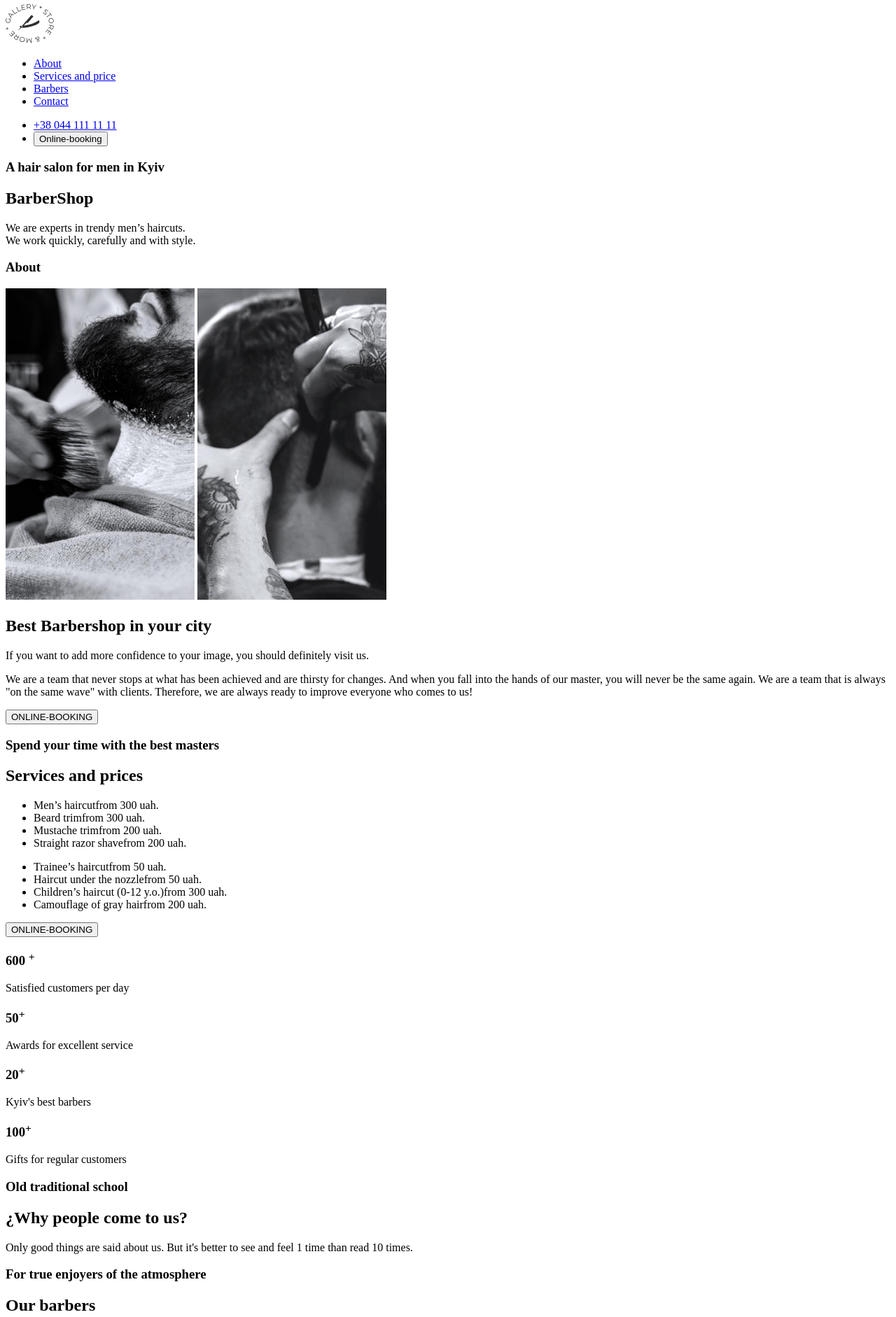
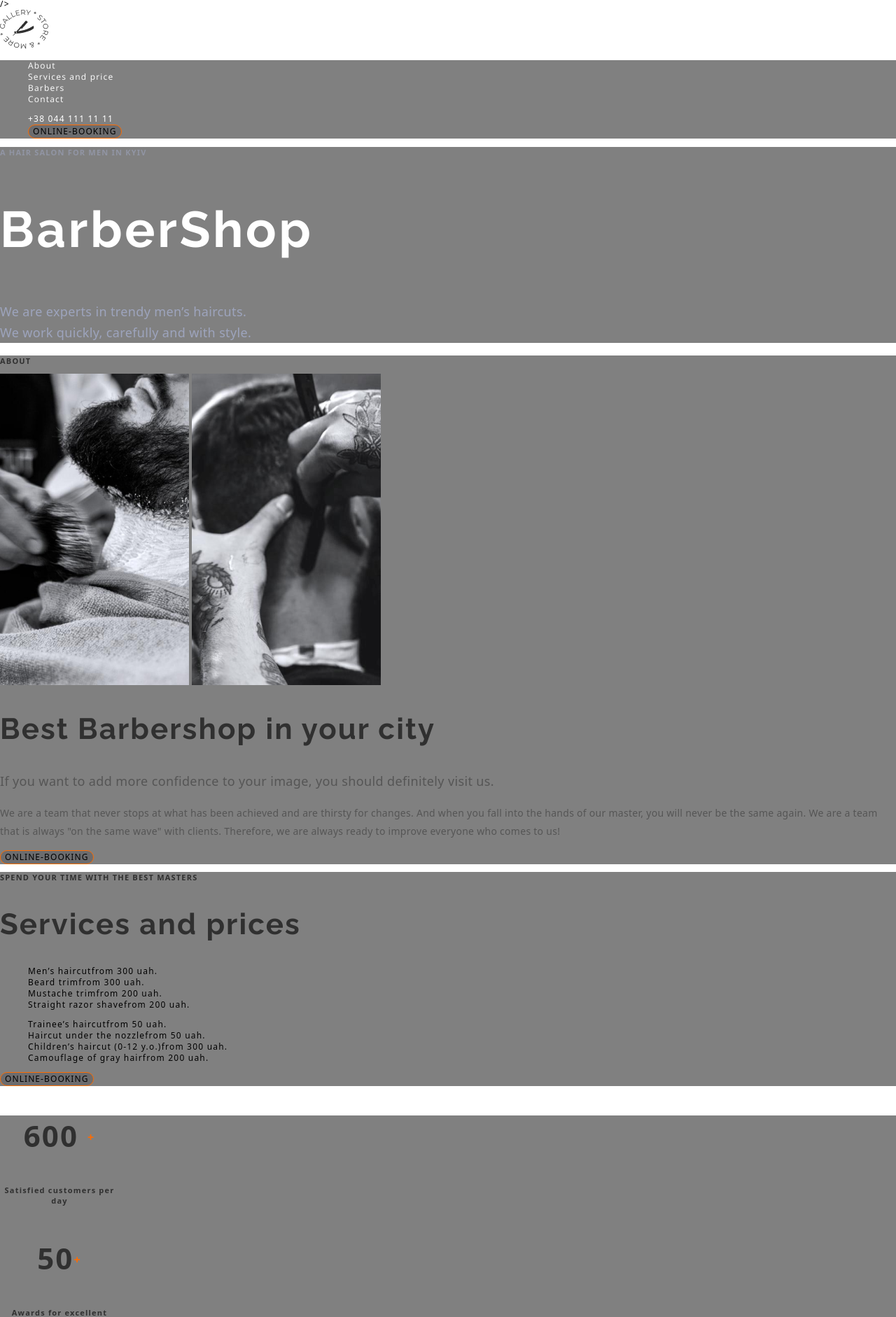
Before and after one commit to cosminGoIT/BarberShop, a plain HTML site: page index.html in a window 1280 px wide. Shown: the part 2-1884 px from the top of the page at 70% size. Drawn offline with nearby package versions, Linux system fonts and the light colour scheme.

Commit message:
added css style

```diff
--- /dev/null
+++ b/css/style.css
@@ -0,0 +1,164 @@
+/*Variables*/
+:root {
+    --background-section: gray;
+}
+
+/*Globals*/
+html {
+    font-family: 'Open Sans';
+    font-style: normal;
+    font-weight:  400;
+    font-size: 12px;
+    line-height: 16px;
+    letter-spacing: 0.1em;
+}
+
+.unstyled-list {
+    list-style: none;
+}
+
+.link {
+    font-size: 12px;
+    line-height: 16px;
+    letter-spacing: 0.1em;
+    color: #FFFFFF;
+    text-decoration: none;
+    }
+
+.header-navigation,
+.page-section,
+.hero-section
+ {
+    background-color: var(--background-section);
+}
+
+.navigation-list li a {
+font-family: 'Open Sans';
+color: #FFFFFF;
+text-decoration: none;
+}
+
+
+.online-booking-button {
+    box-sizing: border-box;
+    border: 1px solid #FF6C00;
+    border-radius: 25px;
+    font-size: 12px;
+    line-height: 16px;
+    letter-spacing: 0.09em;
+    text-transform: uppercase;
+    background: rgba(25, 28, 38, 0.2);
+}
+
+.sub-title-section {
+    font-weight: 600;
+    font-size: 11px;
+    line-height: 15px;
+    text-transform: uppercase;
+    color: #303030;
+}
+
+.title-section {
+    font-family: 'Raleway';
+    font-style: normal;
+    font-weight: 700;
+    font-size: 42px;
+    line-height: 49px;
+    letter-spacing: 0.05em;
+    color: #303030;
+}
+
+.text-section-first-text {
+    font-size: 18px;
+    line-height: 30px;
+    letter-spacing: 0.02em;
+    color: #555555;
+}
+
+.text-section {
+    font-weight: 400;
+    font-size: 14px;
+    line-height: 26px;
+    letter-spacing: 0.02em;
+    color: #555555;
+}
+
+/*HeroSection*/
+
+.hero-sub-title-section {
+    font-weight: 600;
+    font-size: 11px;
+    line-height: 15px;
+    text-transform: uppercase;
+    color: rgba(157, 164, 189, 0.6);
+}
+.hero-title-section {
+    font-family: 'Raleway';
+    font-weight: 700;
+    font-size: 72px;
+    line-height: 85px;
+    letter-spacing: 0.05em;
+    color: #FFFFFF;
+}
+.hero-text-section {
+font-weight: 400;
+font-size: 18px;
+line-height: 30px;
+letter-spacing: 0.02em;
+color: #9DA4BD;
+}
+
+/*PortofolioSection*/
+.card {
+width: 170px;
+height: 133px;
+}
+
+.card-title {
+font-weight: 700;
+font-size: 42px;
+line-height: 57px;
+text-align: center;
+letter-spacing: 0.05em;
+color: #303030;
+}
+
+.card-description {
+font-weight: 600;
+font-size: 11px;
+line-height: 15px;
+text-align: center;
+color: #303030;
+}
+
+.sup {
+font-weight: 600;
+font-size: 16px;
+line-height: 22px;
+text-align: center;
+color: #FF6C00;
+}
+
+/*PortofolioSection*/
+.our-barbers .image {
+    width: 370px;
+    height: 346px;
+}
+
+.our-barbers .title {
+font-weight: 400;
+font-size: 18px;
+line-height: 25px;
+text-align: center;
+letter-spacing: 0.02em;
+color: #303030;
+}
+
+.our-barbers .ocupation {
+font-weight: 400;
+font-size: 14px;
+line-height: 19px;
+text-align: center;
+letter-spacing: 0.02em;
+color: #FF6C00;
+}
--- a/index.html
+++ b/index.html
@@ -3,134 +3,147 @@
     <head>
         <meta charset="UTF-8">
         <title>Barber Shop</title>
+        <link rel="preconnect" href="https://fonts.googleapis.com">
+        <link rel="preconnect" href="https://fonts.gstatic.com" crossorigin>
+        <link href="https://fonts.googleapis.com/css2?family=Open+Sans:wght@400;600&family=Raleway:wght@700&display=swap" rel="stylesheet">
+        <link rel="stylesheet" href="https://cdnjs.cloudflare.com/ajax/libs/modern-normalize/1.0.0/modern-normalize.min.css">
+        <link rel="stylesheet" href="/css/style.css">
+  />
     </head>
     <body>
-        <header>
+        <!--PageHeader-->
+        <header class="page-header">
             <img src="images/Logo.png" alt="Logo BarberShop App">
-            <nav>
-                <ul>
-                    <li><a href="about.html">About</a></li>
-                    <li><a href="services.html">Services and price</a></li>
-                    <li><a href="barbers.html">Barbers</a></li>
-                    <li><a href="contact.html">Contact</a></li>
+            <nav class="header-navigation">
+                <ul class="navigation-list unstyled-list" >
+                    <li><a class="link" href="about.html">About</a></li>
+                    <li><a class="link" href="services.html">Services and price</a></li>
+                    <li><a class="link" href="barbers.html">Barbers</a></li>
+                    <li><a class="link" href="contact.html">Contact</a></li>
                 </ul>
-                <ul>
-                    <li><a href="tel:+123456789">+38 044 111 11 11</a></li>
-                    <li><button>Online-booking</button></li>
+                <ul class="right-navigation-list unstyled-list">
+                    <li><a class="link" href="tel:+123456789">+38 044 111 11 11</a></li>
+                    <li class="link"><button class="online-booking-button">Online-booking</button></li>
                 </ul>
             </nav>
         </header>
         <main>
-            <section>
-                <h3>A hair salon for men in Kyiv</h3>
-                <h2>BarberShop</h2>
-                <p>We are experts in trendy men’s haircuts. <br>
+            <!--HeroSection-->
+            <section class="hero-section">
+                <h3 class="hero-sub-title-section">A hair salon for men in Kyiv</h3>
+                <h2 class="hero-title-section">BarberShop</h2>
+                <p class="hero-text-section">We are experts in trendy men’s haircuts. <br>
                     We work quickly, carefully and with style.</p>
             </section>
-            <section>
-                <h3>About</h3>
+            <!--AboutSection-->
+            <section class="page-section about">
+                <h3 class="sub-title-section" >About</h3>
                 <div>
-                    <img src="images/HairCut1.png" alt="">
-                    <img src="images/HairCut2.png" alt="">
+                    <img width="270" height="445" src="images/HairCut1.png" alt="">
+                    <img width="270" height="445" src="images/HairCut2.png" alt="">
                 </div>
                 <div>
-                    <h2>Best Barbershop in your city</h2>
-                    <p>If you want to add more confidence to your image, you should definitely visit us.</p>
-                    <p>We are a team that never stops at what has been achieved and are thirsty for changes. And when you fall into the hands of our master, you will never be the same again. We are a team that is always "on the same wave" with clients. Therefore, we are always ready to improve everyone who comes to us!</p>
-                    <button>ONLINE-BOOKING</button>
+                    <h2 class="title-section">Best Barbershop in your city</h2>
+                    <p class="text-section-first-text">If you want to add more confidence to your image, you should definitely visit us.</p>
+                    <p class="text-section">We are a team that never stops at what has been achieved and are thirsty for changes. And when you fall into the hands of our master, you will never be the same again. We are a team that is always "on the same wave" with clients. Therefore, we are always ready to improve everyone who comes to us!</p>
+                    <button class="online-booking-button">ONLINE-BOOKING</button>
                 </div>
             </section>
-            <section>
-                <h3>Spend your time with the best masters</h3>
-                <h2>Services and prices</h2>
-                <ul>
+            <!--ServicesSection-->
+            <section class="page-section services">
+                <h3 class="sub-title-section" >Spend your time with the best masters</h3>
+                <h2 class="title-section">Services and prices</h2>
+                <ul class="unstyled-list">
                     <li>Men’s haircut<span>from 300 uah.</span></li>
                     <li>Beard trim<span>from 300 uah.</span></li>
                     <li>Mustache trim<span>from 200 uah.</span></li>
                     <li>Straight razor shave<span>from 200 uah.</span></li>
                 </ul>
-                <ul>
+                <ul class="unstyled-list">
                     <li>Trainee’s haircut<span>from 50 uah.</span></li>
                     <li>Haircut under the nozzle<span>from 50 uah.</span></li>
                     <li>Children’s haircut (0-12 y.o.)<span>from 300 uah.</span></li>
                     <li>Camouflage of gray hair<span>from 200 uah.</span></li>
                 </ul>
-                <button>ONLINE-BOOKING</button>
+                <button class="online-booking-button" >ONLINE-BOOKING</button>
             </section>
-            <section>
-                <div>
-                    <div>
-                        <h3>600 <sup>+</sup></h3>
-                        <p>Satisfied customers per day</p>
+            <!--PortofolioSection-->
+            <section class="page-section portofolio">
+                <div class="cards-left-side">
+                    <div class="card">
+                        <h3 class="card-title">600 <sup class="sup">+</sup></h3>
+                        <p class="card-description">Satisfied customers per day</p>
                     </div>
-                    <div>
-                        <h3>50<sup>+</sup></h3>
-                        <p>Awards for excellent service</p>
+                    <div class="card">
+                        <h3 class="card-title">50<sup class="sup">+</sup></h3>
+                        <p class="card-description">Awards for excellent service</p>
                     </div>
-                    <div>
-                        <h3>20<sup>+</sup></h3>
-                        <p>Kyiv's best
+                    <div class="card">
+                        <h3 class="card-title">20<sup class="sup">+</sup></h3>
+                        <p class="card-description">Kyiv's best
                             barbers</p>
                     </div>
-                    <div>
-                        <h3>100<sup>+</sup></h3>
-                        <p>Gifts for regular customers</p>
+                    <div class="card">
+                        <h3 class="card-title">100<sup class="sup">+</sup></h3>
+                        <p class="card-description">Gifts for regular customers</p>
                     </div>
 
                 </div>
                 <div>
-                    <h3>Old traditional school</h3>
-                    <h2>¿Why people come to us?</h2>
-                    <p>Only good things are said about us. But it's better to see and feel 1 time than read 10 times. </p>
+                    <h3 class="sub-title-section" >Old traditional school</h3>
+                    <h2 class="title-section">¿Why people come to us?</h2>
+                    <p class="text-section">Only good things are said about us. But it's better to see and feel 1 time than read 10 times. </p>
                 </div>
             </section>
-            <section>
-                <h3>For true enjoyers of the atmosphere</h3>
-                <h2>Our barbers</h2>
-                <ul>
+            <!--OurBarbersSection-->
+            <section class="page-section our-barbers">
+                <h3 class="sub-title-section" >For true enjoyers of the atmosphere</h3>
+                <h2 class="title-section" >Our barbers</h2>
+                <ul class="unstyled-list our-barbers">
                     <li>
-                        <img src="images/img1.png" alt="John Smith">
-                        <h3>John Smith</h3>
-                        <p>Extreme Barber</p>
+                        <img class="image" src="images/img1.png" alt="John Smith">
+                        <h3 class="title">John Smith</h3>
+                        <p class="ocupation">Extreme Barber</p>
                     </li>
                     <li>
-                        <img src="images/img2.png" alt="Michele Doe">
-                        <h3>Michele Doe</h3>
-                        <p>Extreme Barber</p>
+                        <img class="image" src="images/img2.png" alt="Michele Doe">
+                        <h3 class="title" >Michele Doe</h3>
+                        <p class="ocupation">Extreme Barber</p>
                     </li>
                     <li>
-                        <img src="images/img3.png" alt="Alan Black">
-                        <h3>Alan Black</h3>
-                        <p>Extreme Barber</p>
+                        <img class="image" src="images/img3.png" alt="Alan Black">
+                        <h3 class="title">Alan Black</h3>
+                        <p class="ocupation">Extreme Barber</p>
                     </li>
                 </ul>
             </section>
-            <section>
-                <h3>In Latin, "barba" means "beard"</h3>
-                <h2 hidden>Hair Cut Action</h2>
-                <ul>
+             <!--ActivitiesSection-->
+            <section class="page-section activities">
+                <h3 class="sub-title-section">In Latin, "barba" means "beard"</h3>
+                <h2 hidden class="title-section">Hair Cut Action</h2>
+                <ul class="unstyled-list">
                     <li><img src="images/hairCutAction (1).png" alt="hairCutAction"></li>
                     <li><img src="images/hairCutAction (2).png" alt="hairCutAction"></li>
                     <li><img src="images/hairCutAction (3).png" alt="hairCutAction"></li>
                     <li><img src="images/hairCutAction (4).png" alt="hairCutAction"></li>
                 </ul>
             </section>
-            <section>
+            <!--OnlineBookingSection-->
+            <section class="page-section online-booking">
                 <div>
-                    <h3>Online-booking</h3>
+                    <h3 class="sub-title-section">Online-booking</h3>
                     <input placeholder="Name*">
                     <input placeholder="Phone*">
                     <input placeholder="Message">
                     <button>Send</button>
                 </div>
                 <div>
-                    <h3></h3>
                     <address>
-                        <ul>
-                            <li><a href="">st. Vasilkovaya, 7A
+                        <ul class="unstyled-list">
+                            <li><a class="link" href="">st. Vasilkovaya, 7A
                                 Kiev, 08132</a></li>
-                            <li><a href="tel:+380441111111">+38 044 111 11 11</a></li>
-                            <li><a href="mailto:barbershop@email.com">barbershop@email.com</a></li>
+                            <li><a class="link" href="tel:+380441111111">+38 044 111 11 11</a></li>
+                            <li><a class="link" href="mailto:barbershop@email.com">barbershop@email.com</a></li>
                         </ul>
                     </address>
                     <h3>Working hours</h3>
@@ -138,11 +151,12 @@
                 </div>
             </section>
         </main>
+        <!--PageFooter-->
         <footer>
             <p>&copy; Copyright 2020</p>
-            <ul>
-                <li><a href="#">Instagram</a></li>
-                <li><a href="#">Youtube</a></li>
+            <ul class="unstyled-list">
+                <li><a class="link" href="#">Instagram</a></li>
+                <li><a class="link" href="#">Youtube</a></li>
             </ul>
         </footer>
     </body>
```
